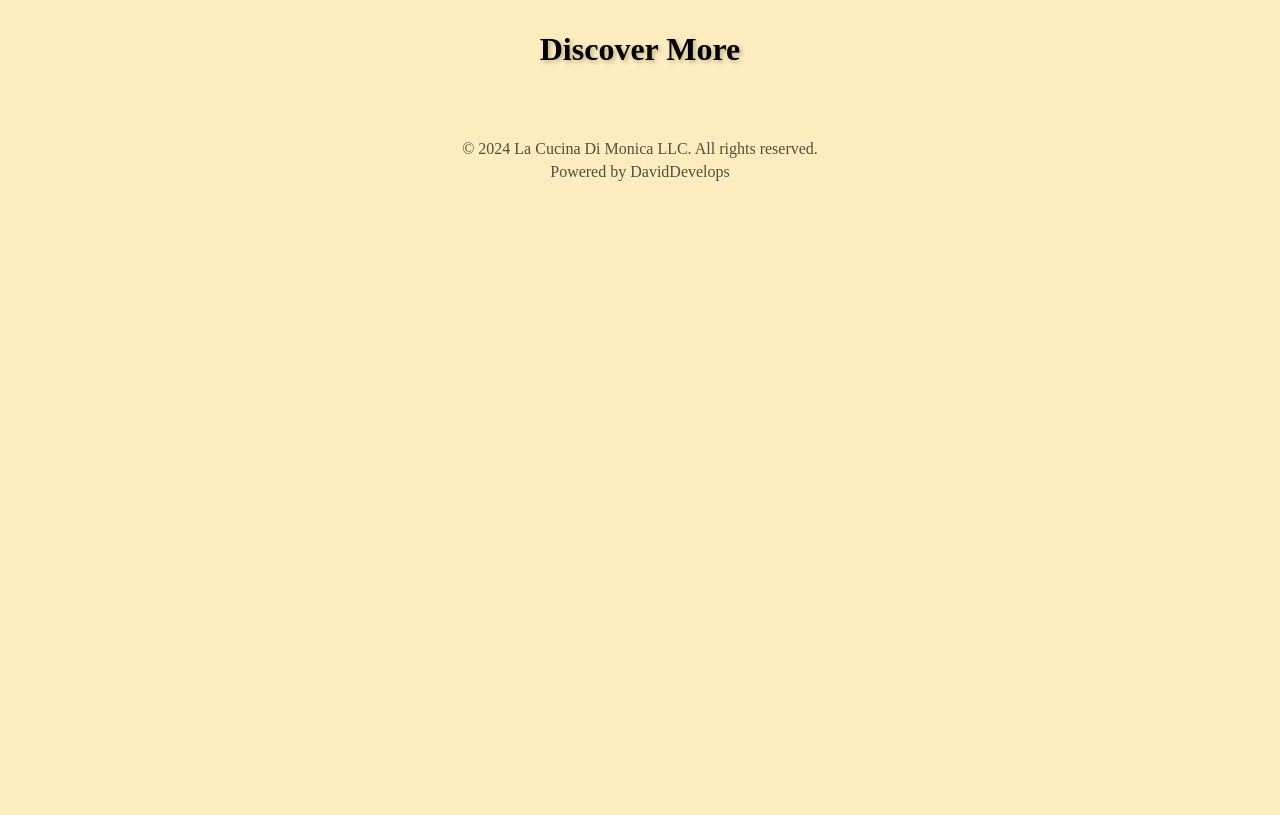
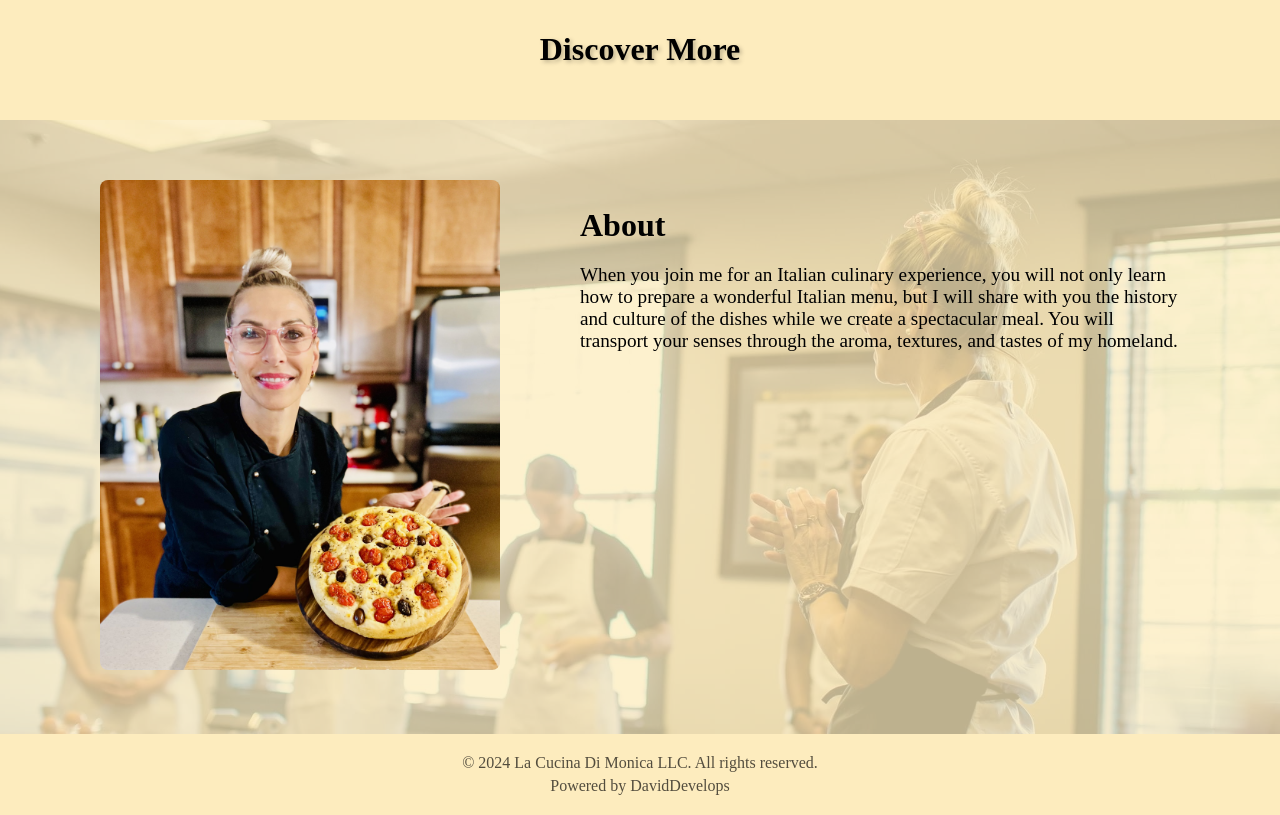
Before and after one commit to djmacy/cucina-di-monica-react, a React (Create React App) app: page / in a window 1280 px wide. Shown: the part 1040-1855 px from the top of the page. Before the commit the page ends 1241 px from the top, so only its background shows below. Built offline with nearby package versions, Linux system fonts and the light colour scheme.

Commit message:
added an about section on the home page

```diff
--- /dev/null
+++ b/src/components/HomeAbout.css
@@ -0,0 +1,72 @@
+/* HomeAbout.css */
+.home-about-container {
+    position: relative;
+    display: flex;
+    justify-content: space-around;
+    align-items: center;
+    padding: 60px;
+}
+.home-about-container::before {
+    content: '';
+    position: absolute;
+    top: 0;
+    right: 0;
+    bottom: 0;
+    left: 0;
+    background-image: url('../images/MonicaTeaching.jpg');
+    background-size: cover;
+    background-position: 50% 40%;
+    background-repeat: no-repeat;
+    transform: scaleX(-1);
+    opacity: 0.25; /* Adjust the opacity for transparency */
+    z-index: -1; /* Place it behind the content */
+}
+
+.about-image-container {
+    flex: 1; /* Adjust as needed */
+    max-width: 400px; /* Adjust the maximum width of the image container */
+}
+
+.about-image-container img {
+    width: 100%;
+    height: auto;
+    border-radius: 8px; /* Optional: add border-radius for a rounded image */
+    transform: scale(0);
+    transition: transform 1s ease; /* Adjust the duration as needed */
+}
+
+.about-image-container.scale-up img {
+    transform: scale(1);
+}
+
+
+.about-text-container {
+    /*flex: 1;*/ /* Adjust as needed */
+    max-width: 600px; /* Adjust the maximum width of the text container */
+    align-self: flex-start;
+    opacity: 0; /* Set initial opacity to 0 */
+}
+
+.about-text-container.appear {
+    animation: fadeIn 1s ease-in-out forwards;
+}
+
+@keyframes fadeIn {
+    from {
+        opacity: 0; /* Start with opacity 0 */
+    }
+    to {
+        opacity: 1; /* End with opacity 1 */
+    }
+}
+
+.about-text-container h2 {
+    font-size: 2em;
+    margin-bottom: 20px;
+    text-align: left;
+}
+
+.about-text-container p {
+    font-size: 1.2em;
+    color: #000;
+}
--- a/src/components/HomeAbout.js
+++ b/src/components/HomeAbout.js
@@ -1,22 +1,54 @@
-import React from 'react';
-import './HomeAbout.css'; // You can create a separate CSS file for styling
-import
+import React, { useRef, useEffect, useState } from 'react';
+import './HomeAbout.css';
+import MonicaWFocaccia from "../images/MonicaWFocaccia.jpeg"
 
 const HomeAbout = () => {
+
+    const [isImageVisible, setIsImageVisible] = useState(false);
+    const imageRef = useRef(null);
+
+    useEffect(() => {
+        const observer = new IntersectionObserver(
+            (entries) => {
+                entries.forEach((entry) => {
+                    if (entry.isIntersecting) {
+                        setIsImageVisible(true);
+                    } else {
+                        setIsImageVisible(false);
+                    }
+                });
+            },
+            { threshold: 0.5 } // Adjust the threshold as needed
+        );
+
+        if (imageRef.current) {
+            observer.observe(imageRef.current);
+        }
+
+        return () => {
+            if (imageRef.current) {
+                observer.unobserve(imageRef.current);
+            }
+        };
+    }, []);
+
     return (
         <div className="home-about-container">
+
+
             {/* Left Container - Image */}
-            <div className="about-image-container">
+            <div className={`about-image-container ${isImageVisible ? 'scale-up' : ''}`}>
                 {/* Include your image here */}
-                <img src="path/to/your/image.jpg" alt="About Me" />
+                <img ref={imageRef} src={MonicaWFocaccia} alt="About Me" />
             </div>
 
             {/* Right Container - Title and Description */}
-            <div className="about-text-container">
-                <h2>About Me</h2>
+            <div className={`about-text-container ${isImageVisible ? 'appear' : ''}`}>
+                <h2>About</h2>
                 <p>
-                    Your description goes here. Provide some information about yourself, your cooking style,
-                    and anything else you'd like to share.
+
+                    When you join me for an Italian culinary experience, you will not only learn how to prepare a wonderful Italian menu, but I will share with you the
+                    history and culture of the dishes while we create a spectacular meal. You will transport your senses through the aroma, textures, and tastes of my homeland.
                 </p>
             </div>
         </div>
--- a/src/components/pages/Home.js
+++ b/src/components/pages/Home.js
@@ -1,6 +1,7 @@
 import React from 'react';
 import VideoHeader from '../VideoHeader';
 import HomeCookingClasses from "../HomeCookingClasses";
+import HomeAbout from "../HomeAbout";
 import backgroundVideo from '../../videos/videoHeader.mp4';
 
 const Home = () => {
@@ -8,6 +9,7 @@ const Home = () => {
         <div>
             <VideoHeader title=/*"La Cucina Di Monica"*/"" videoSource={backgroundVideo} />
             <HomeCookingClasses/>
+            <HomeAbout/>
         </div>
     );
 };
```
